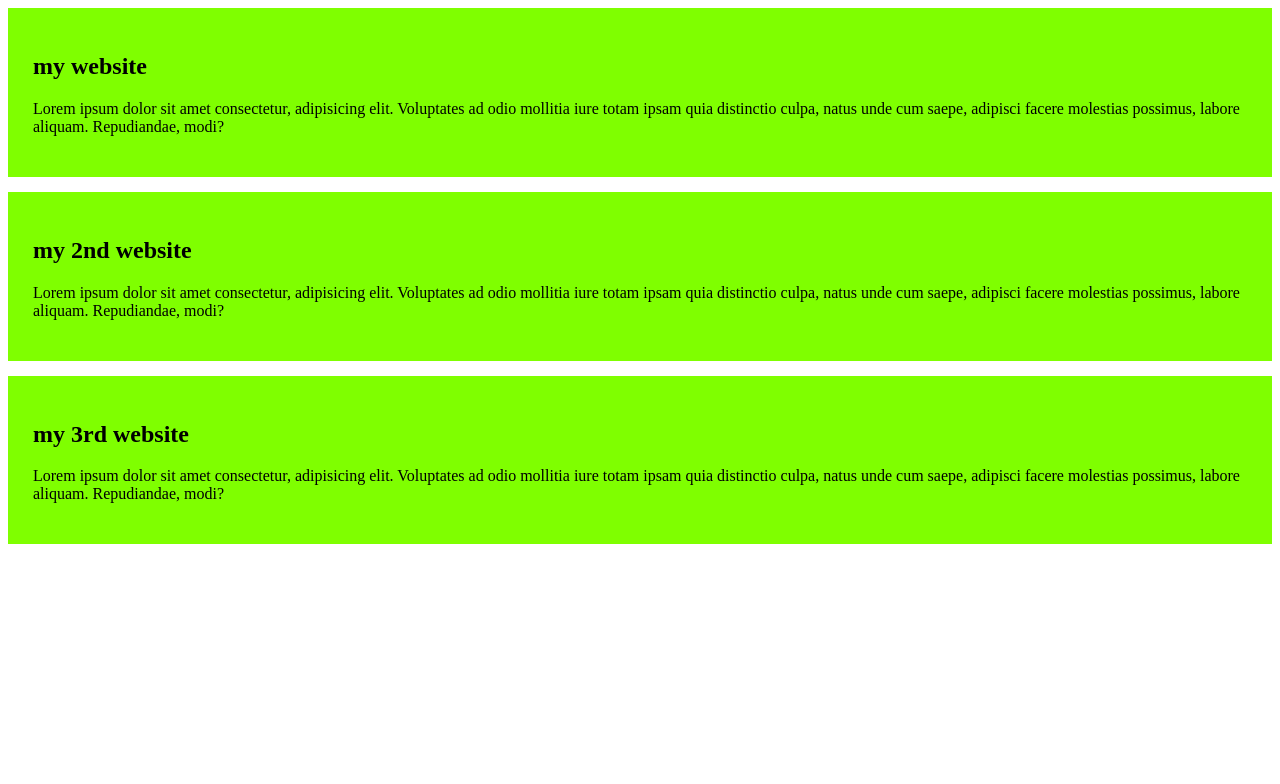
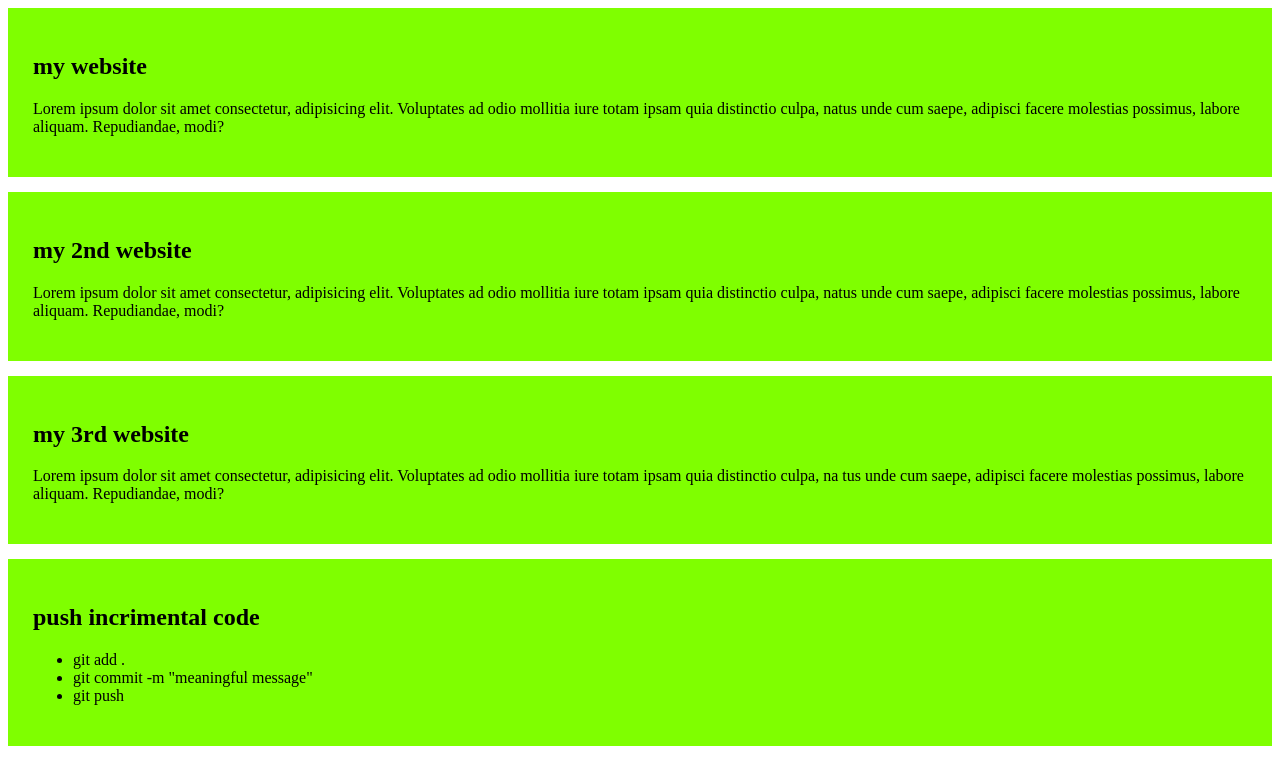
Before and after one commit to talhajr007/git-repo, a plain HTML site: page index.html in a window 1280 px wide. Drawn offline with Linux system fonts and the light colour scheme.

Commit message:
added a list to push code

```diff
--- a/index.html
+++ b/index.html
@@ -17,8 +17,17 @@
     </div>
     <div>
         <h2>my 3rd website</h2>
-        <p>Lorem ipsum dolor sit amet consectetur, adipisicing elit. Voluptates ad odio mollitia iure totam ipsam quia distinctio culpa, natus unde cum saepe, adipisci facere molestias possimus, labore aliquam. Repudiandae, modi?</p>
+        <p>Lorem ipsum dolor sit amet consectetur, adipisicing elit. Voluptates ad odio mollitia iure totam ipsam quia distinctio culpa, na
+            tus unde cum saepe, adipisci facere molestias possimus, labore aliquam. Repudiandae, modi?</p>
     </div>
+    <div>
+    <h2>push incrimental code</h2>
+    <ul>
+        <li>git add .</li>
+        <li>git commit -m "meaningful message" </li>
+        <li>git push</li>
+    </ul>
+</div>
 
 </body>
 </html>
```
